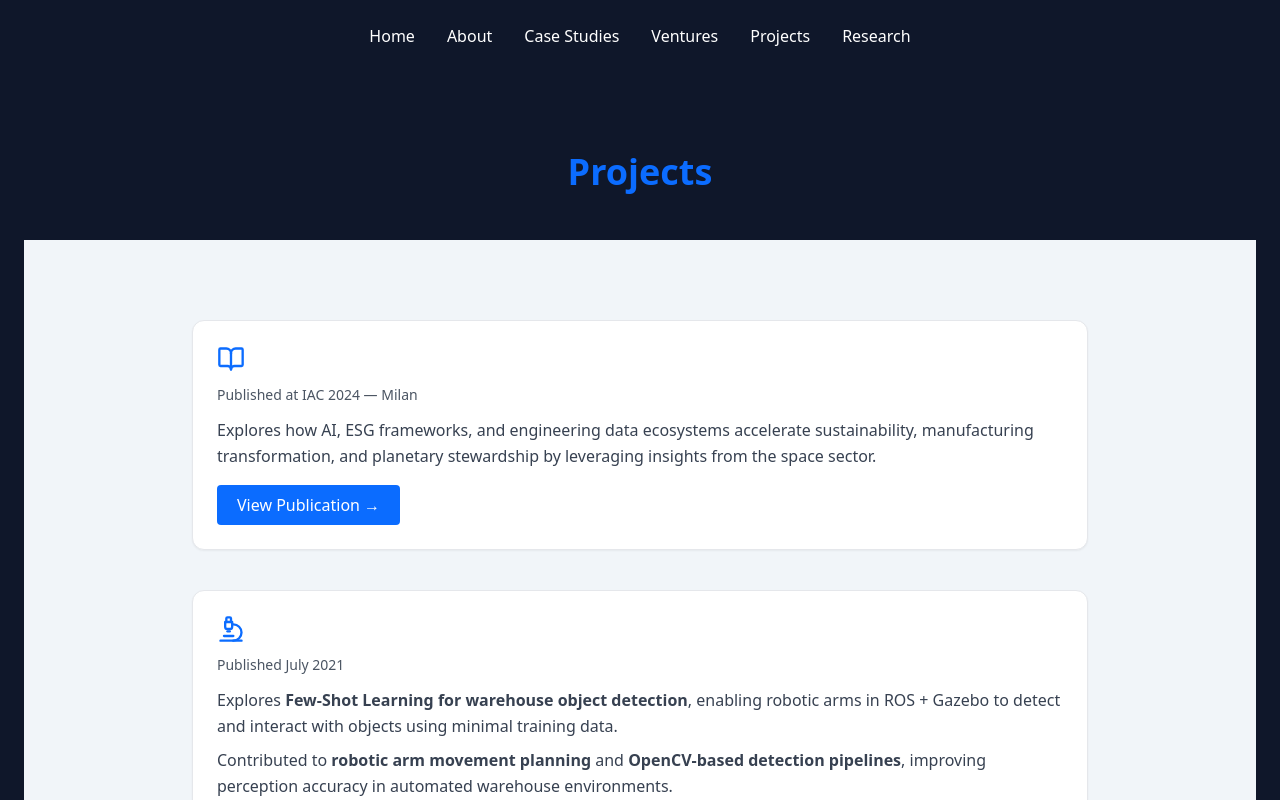
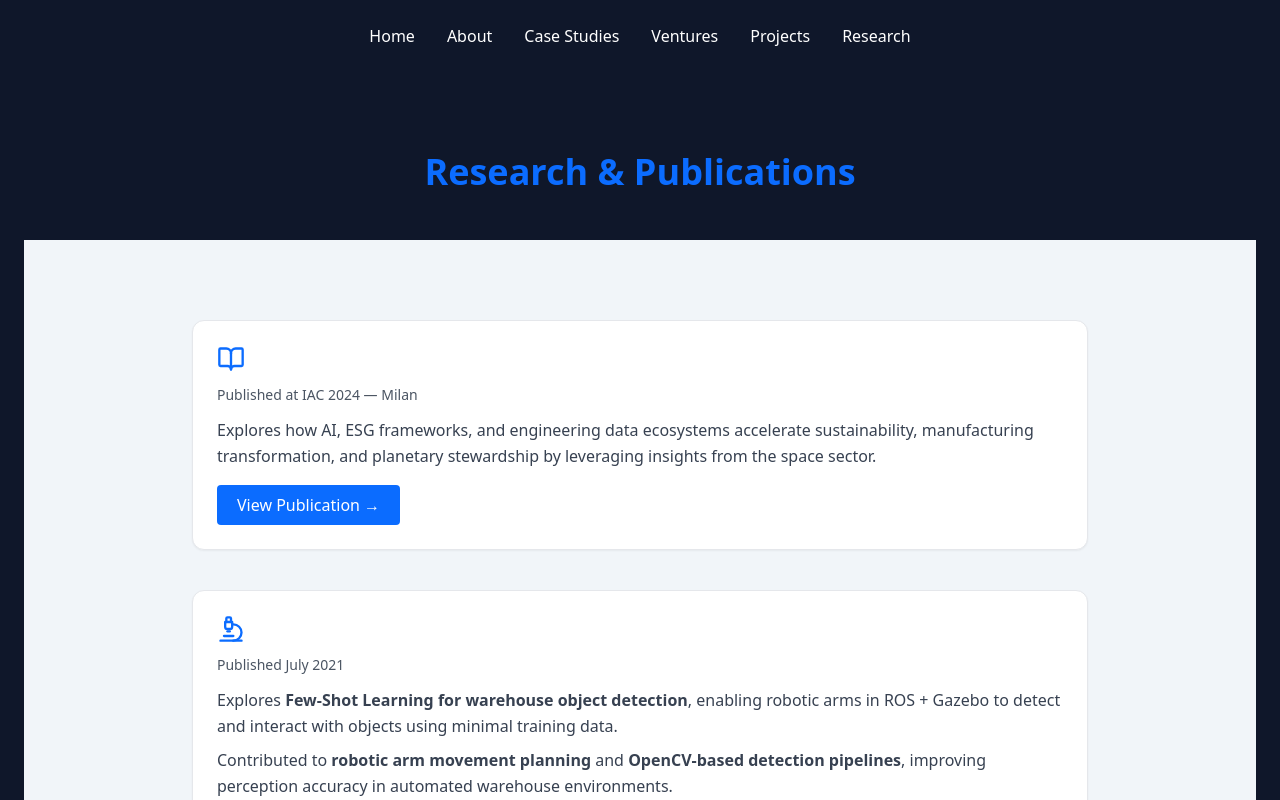
Before and after one commit to shashank-dj/Portfolio, a React (Vite) app: page /research in a window 1280 px wide. Shown: the top 800 px of the page. Built offline with nearby package versions, Linux system fonts and the light colour scheme.

Commit message:
Update ResearchPage.jsx

```diff
--- a/src/pages/ResearchPage.jsx
+++ b/src/pages/ResearchPage.jsx
@@ -5,7 +5,7 @@ export default function ResearchPage() {
   return (
     <section className="bg-dark text-white py-20 px-6">
       <h1 className="text-4xl font-bold text-center text-primary mb-12">
-        Projects
+        Research & Publications
       </h1>
       <Research />
 
```
